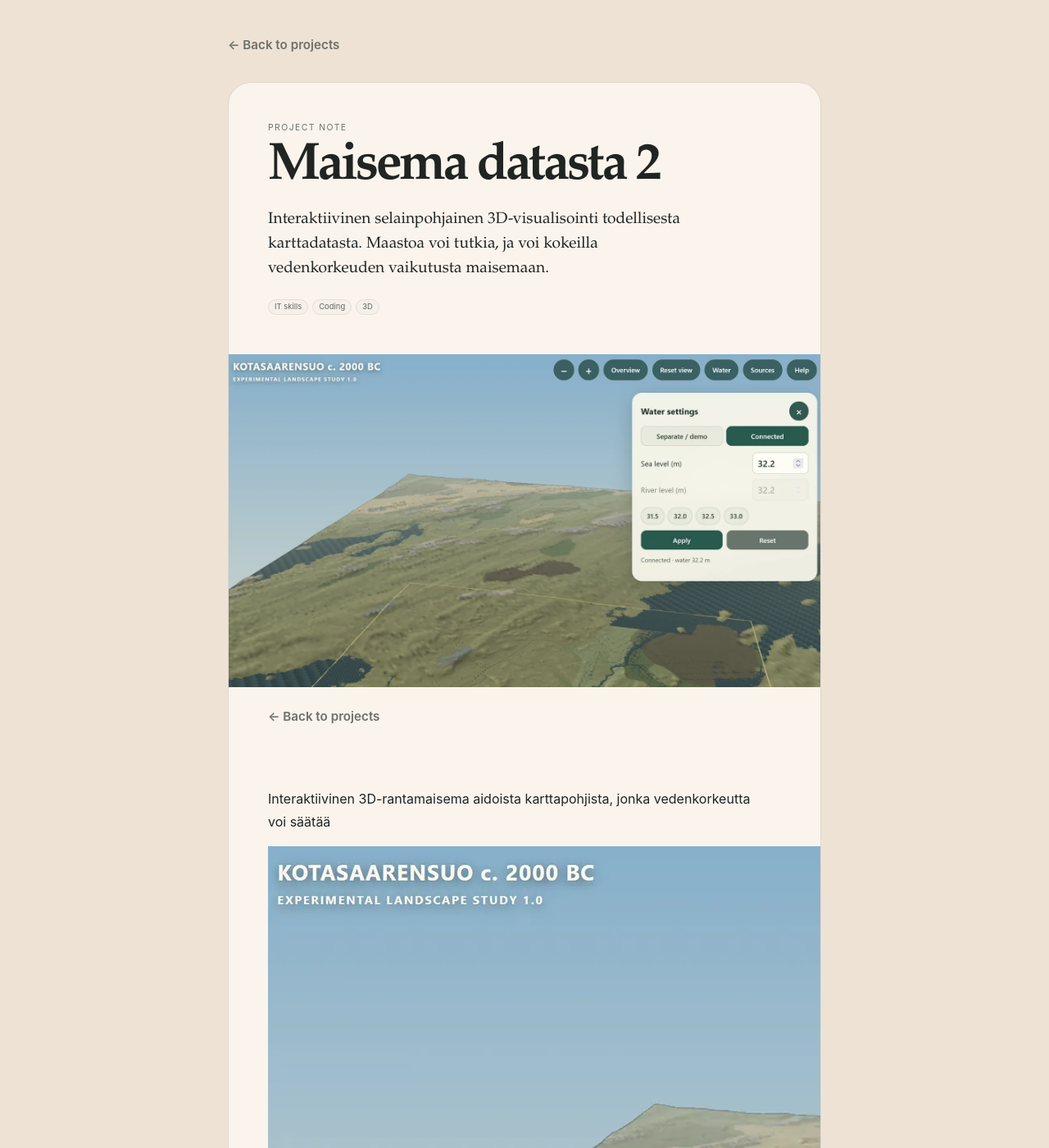
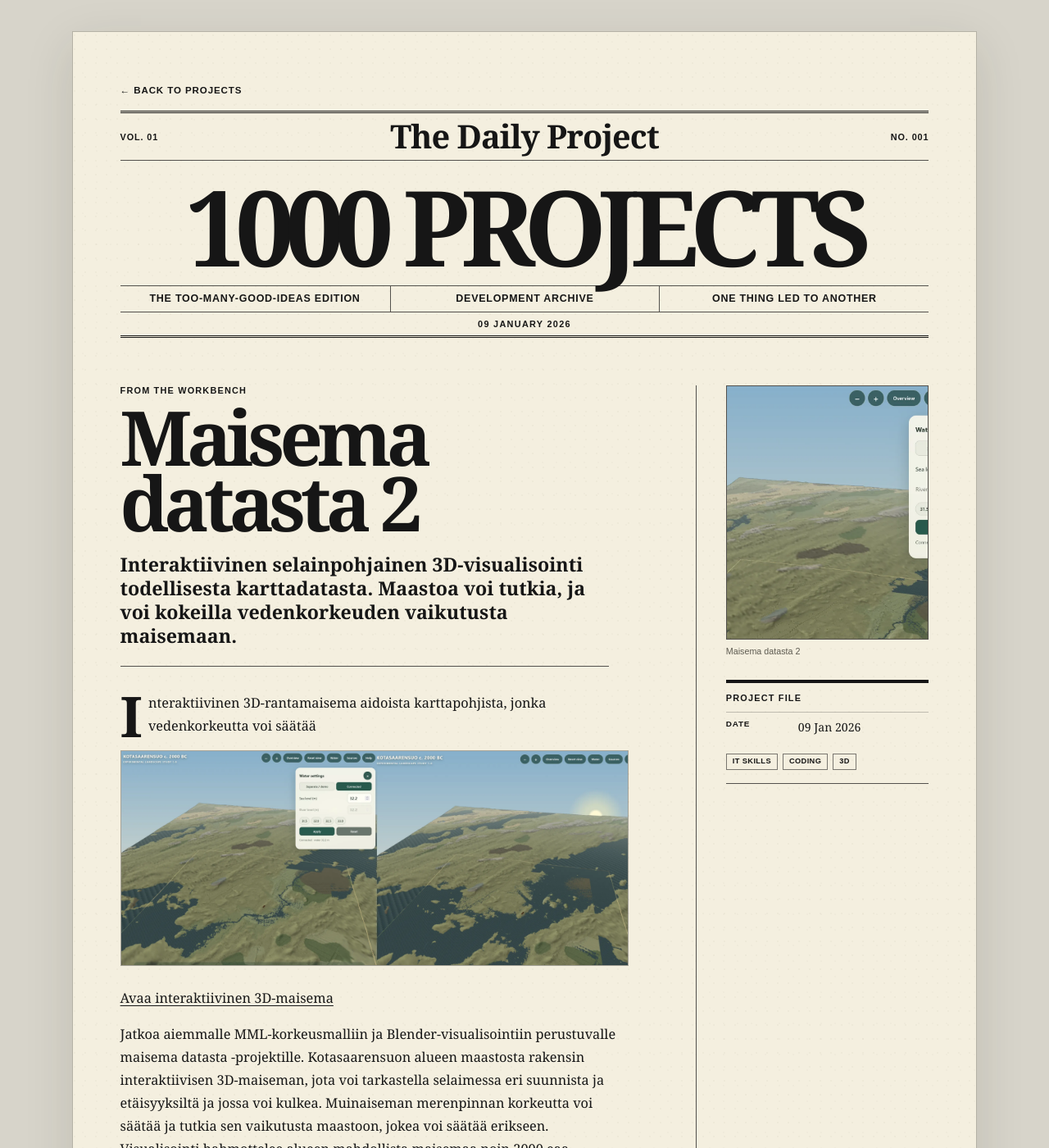
Before and after one commit to NinaLista/done, a Jekyll site: the page built from _projects/maisema-datasta-2.md, in a window 1280 px wide and 1400 px high. Shown: the whole window at 82% size. Built offline with Jekyll 4.4.1, drawn with Linux system fonts in a browser that asks for light colours; some of the changed text lies outside the part shown.

Commit message:
edit newspaper image link format

```diff
--- a/_projects/maisema-datasta-2.md
+++ b/_projects/maisema-datasta-2.md
@@ -1,4 +1,5 @@
 ---
+layout: project-newspaper
 title: "Maisema datasta 2"
 date: 2026-01-09
 tags: ["IT skills", "Coding", "3D"]
@@ -13,7 +14,7 @@
 
 Interaktiivinen 3D-rantamaisema aidoista karttapohjista, jonka vedenkorkeutta voi säätää
 
-![Muinaisen merenpinnan korkeuden säätely](/assets/images/datakartta2.webp)
+![Muinaisen merenpinnan korkeuden säätely]({{ '/assets/images/datakartta2.webp' | relative_url }})
 
 [Avaa interaktiivinen 3D-maisema](https://silly-eclair-280602.netlify.app/)
 
```
